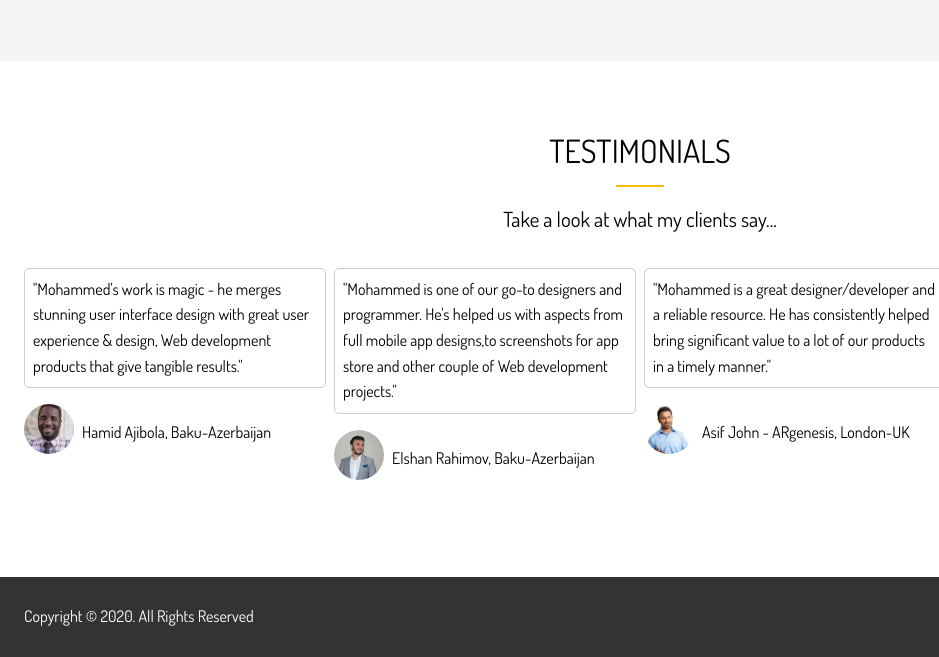
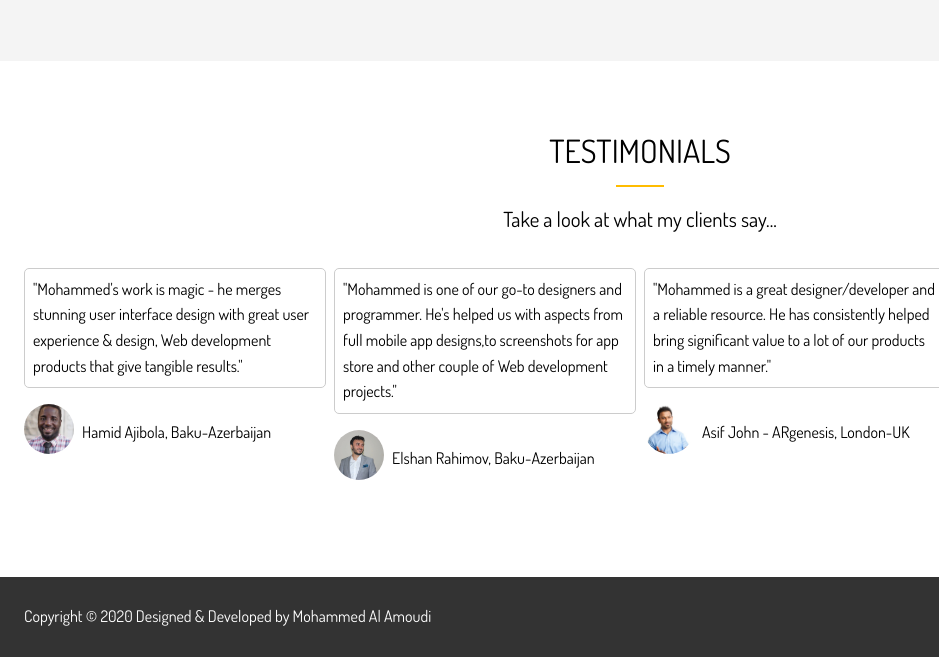
Before and after one commit to MedoBreezy/Private-Portfolio, a website: page dist/about.html in a window 1280 px wide. Shown: the part 1367-2024 px from the top of the page, 0-939 px from the left. Drawn offline with Linux system fonts and the light colour scheme; files whose address does not match are found by name.

Commit message:
Update about.html

```diff
--- a/dist/about.html
+++ b/dist/about.html
@@ -172,7 +172,7 @@
   <!-- Footer -->
   <footer id="main-footer">
     <div class="footer-content container">
-      <p>Copyright &copy; 2020. All Rights Reserved</p>
+      <p>Copyright &copy; 2020 Designed & Developed by Mohammed Al Amoudi </p>
       <div class="social">
         <a class="link" href="https://twitter.com/Fahad_2689">
           <i class="fab fa-twitter"></i>
```
